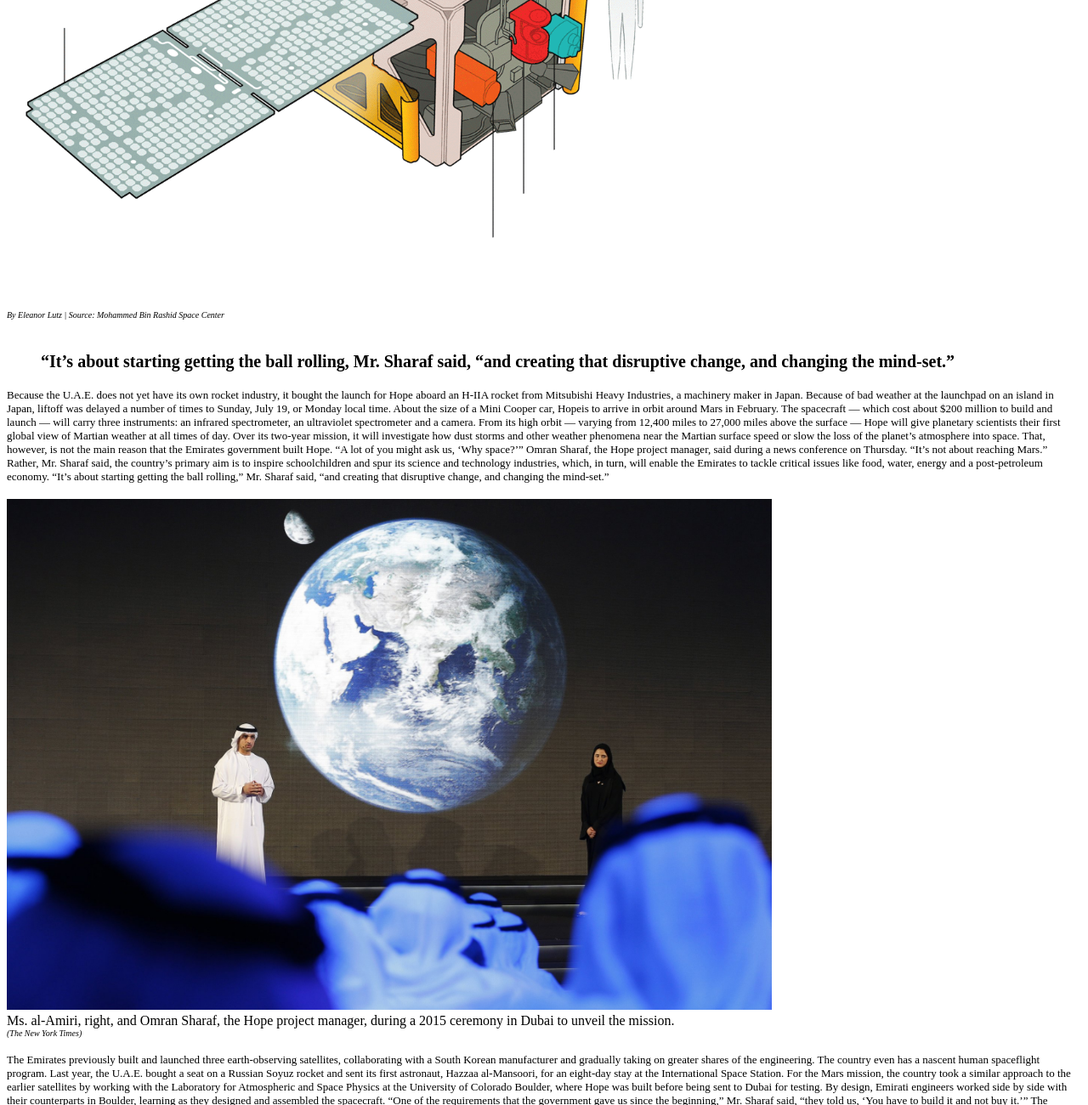
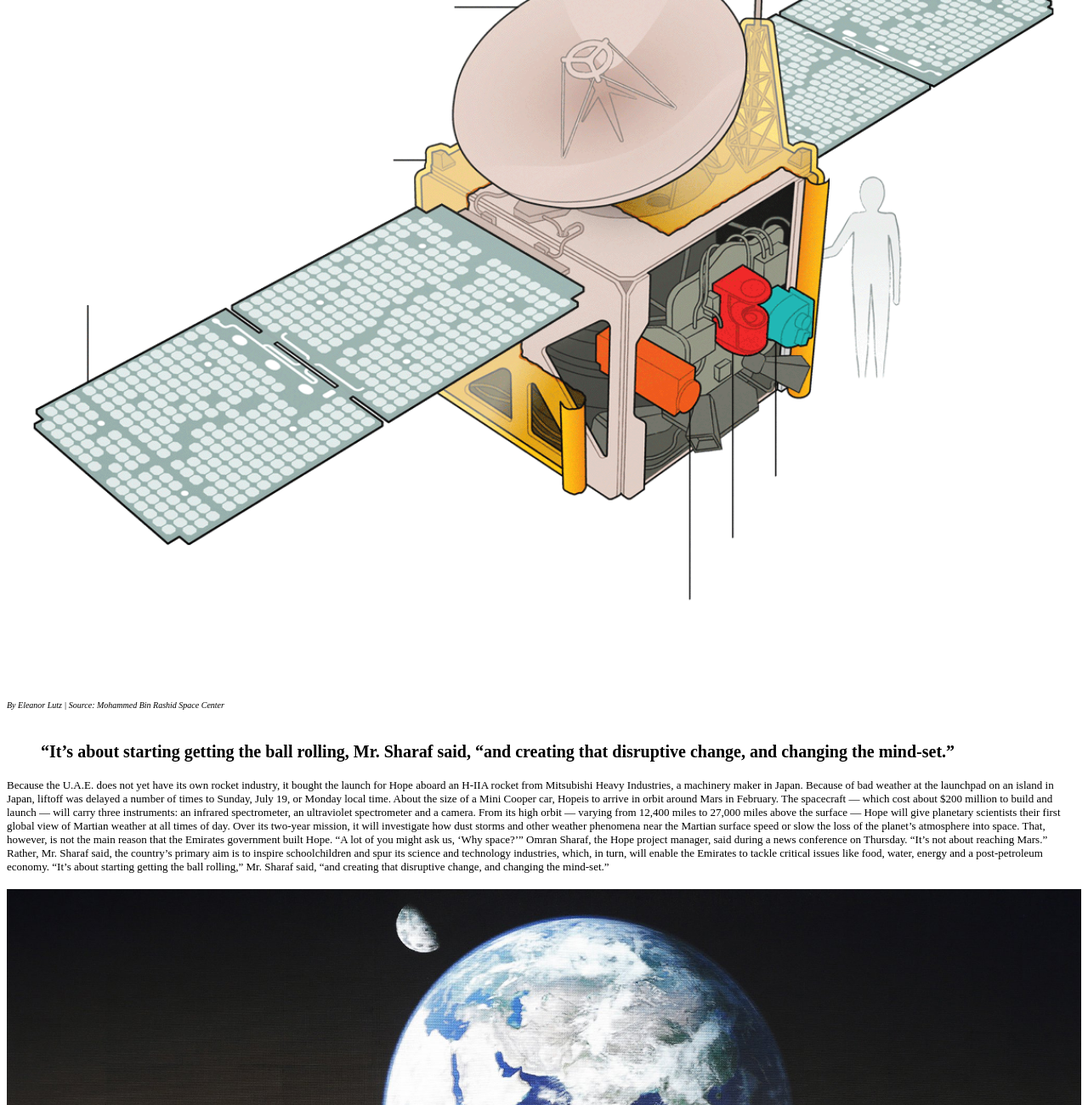
Before and after one commit to jakeaiello/Jake-Aiello-Jour352, a plain HTML site: page resume/index.html in a window 1280 px wide. Shown: the part 1500-2800 px from the top of the page at 85% size. Drawn offline with Linux system fonts and the light colour scheme.

Commit message:
movefour

```diff
--- a/resume/index.html
+++ b/resume/index.html
@@ -20,7 +20,7 @@
     </div>
     <br>
 
-      <img src="uae-mars-1.jpg" alt="woman photo" width="900px">
+      <img src="uae-mars-1.jpg" alt="woman photo" width="100%">
 <div id="caption">
       <figcaption>Sarah al-Amiri is the head of science operations and the deputy project manager for the Emirates Mars Mission, the U.A.E.’s first space mission.
       </figcaption>
@@ -56,7 +56,7 @@
       <figcaption>The United Arab Emirates’ first Mars mission aims to investigate the Martian atmosphere. The orbiter’s giant solar panel wings will deploy in space after launch.
       </figcaption>
     </div>
-  <img src="hope1.gif" alt="graphic" width="900px">
+  <img src="hope1.gif" alt="graphic" width="100%px">
 
   <div id="credit">
         <figcaption> By Eleanor Lutz | Source: Mohammed Bin Rashid Space Center
@@ -82,7 +82,7 @@ Because the U.A.E. does not yet have its own rocket industry, it bought the laun
 
   </div>
 <br>
-<img src="uae-mars2.jpg" alt="convention" width=900px>
+<img src="uae-mars2.jpg" alt="convention" width=100%>
 <br>
 <div id="caption">
       <figcaption>Ms. al-Amiri, right, and Omran Sharaf, the Hope project manager, during a 2015 ceremony in Dubai to unveil the mission.
@@ -129,7 +129,7 @@ Because the U.A.E. does not yet have its own rocket industry, it bought the laun
     “Based on that, we started working on a plan to get the team across to Japan as soon as possible,” Ms. al-Amiri said.
 </div>
 <br>
-    <img src="uae-mars3.jpg" alt="spaceship" width=900px>
+    <img src="uae-mars3.jpg" alt="spaceship" width=100%>
     <div id="caption">
           <figcaption>Engineers at work on the Hope spacecraft.
           </figcaption>
--- a/resume/style.css
+++ b/resume/style.css
@@ -18,7 +18,7 @@ font-style: italic;
   font-size: 13px;
 }
 #caption{
-  width: 860px;
+  width: 100%;
   font-size: 16px
 }
 #credit{
```
